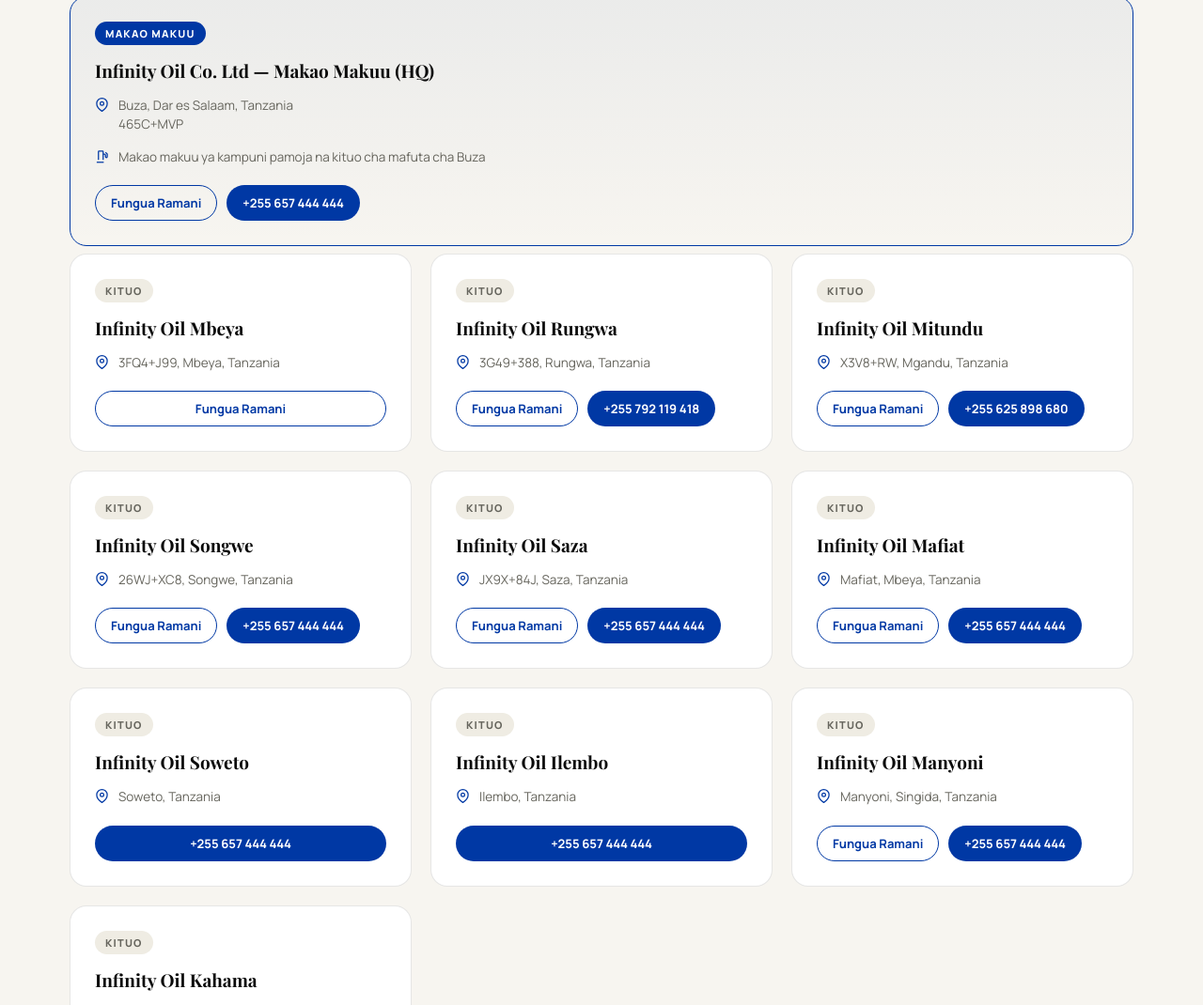
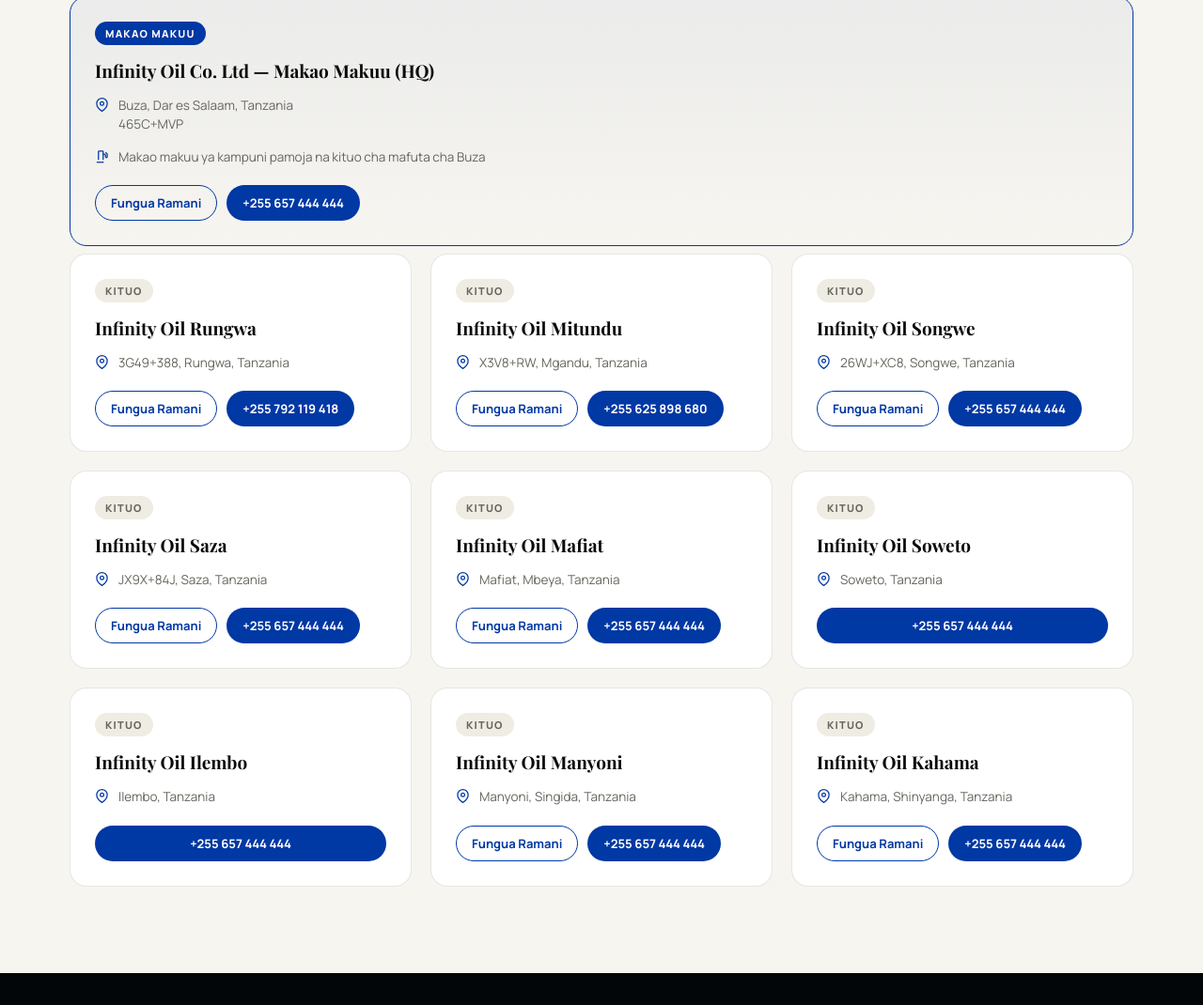
Before and after one commit to AysarAhmed/Infinity-oil-Company-Limited, a plain HTML site: page matawi.html in a window 1280 px wide. Shown: the part 862-1932 px from the top of the page at 94% size. Drawn offline with nearby package versions, Linux system fonts and the light colour scheme; a web font is replaced by a local one.

Commit message:
i removed one uneccessary kitu card from matawi yetu

```diff
--- a/matawi.html
+++ b/matawi.html
@@ -9,7 +9,7 @@
 <meta name="description" content="Matawi ya Infinity Oil kote Tanzania — Mbeya, Rungwa, Mitundu, Songwe, Saza na Dar es Salaam. Pata maelekezo ya moja kwa moja.">
 <link rel="canonical" href="https://infinityoilgroup.co.tz/matawi.html">
 
-<!-- Open Graph / social share preview -->
+
 <meta property="og:type" content="website">
 <meta property="og:url" content="https://infinityoilgroup.co.tz/matawi.html">
 <meta property="og:site_name" content="Infinity Oil Co. Ltd">
@@ -109,20 +109,7 @@
 
         <!--CARD ZINAZOONYESHA VITUO VYA MAFUTA VYA INFINITY, NAMBA ZAO ZA SIMU NA RAMANI YA KITUO KILIPO-->
       <div class="branch-grid" style="margin-top:8px;">
-        <div class="branch-card reveal">
-          <span class="branch-tag">Kituo</span>
-          <h3>Infinity Oil Mbeya</h3>
-          <div class="branch-meta">
-            <svg viewBox="0 0 24 24" stroke-width="2">
-              <path d="M21 10c0 7-9 13-9 13s-9-6-9-13a9 9 0 0 1 18 0z"/>
-              <circle cx="12" cy="10" r="3"/>
-            </svg>
-            <span>3FQ4+J99, Mbeya, Tanzania</span>
-          </div>
-          <div class="branch-actions">
-            <a class="btn btn-outline btn-sm" href="https://www.google.com/maps/place/?q=place_id:ChIJQap1YACfABkR2MSVRjrUjk8" target="_blank" rel="noopener">Fungua Ramani</a>
-          </div>
-        </div>
+
 
 
         <div class="branch-card reveal">
```
